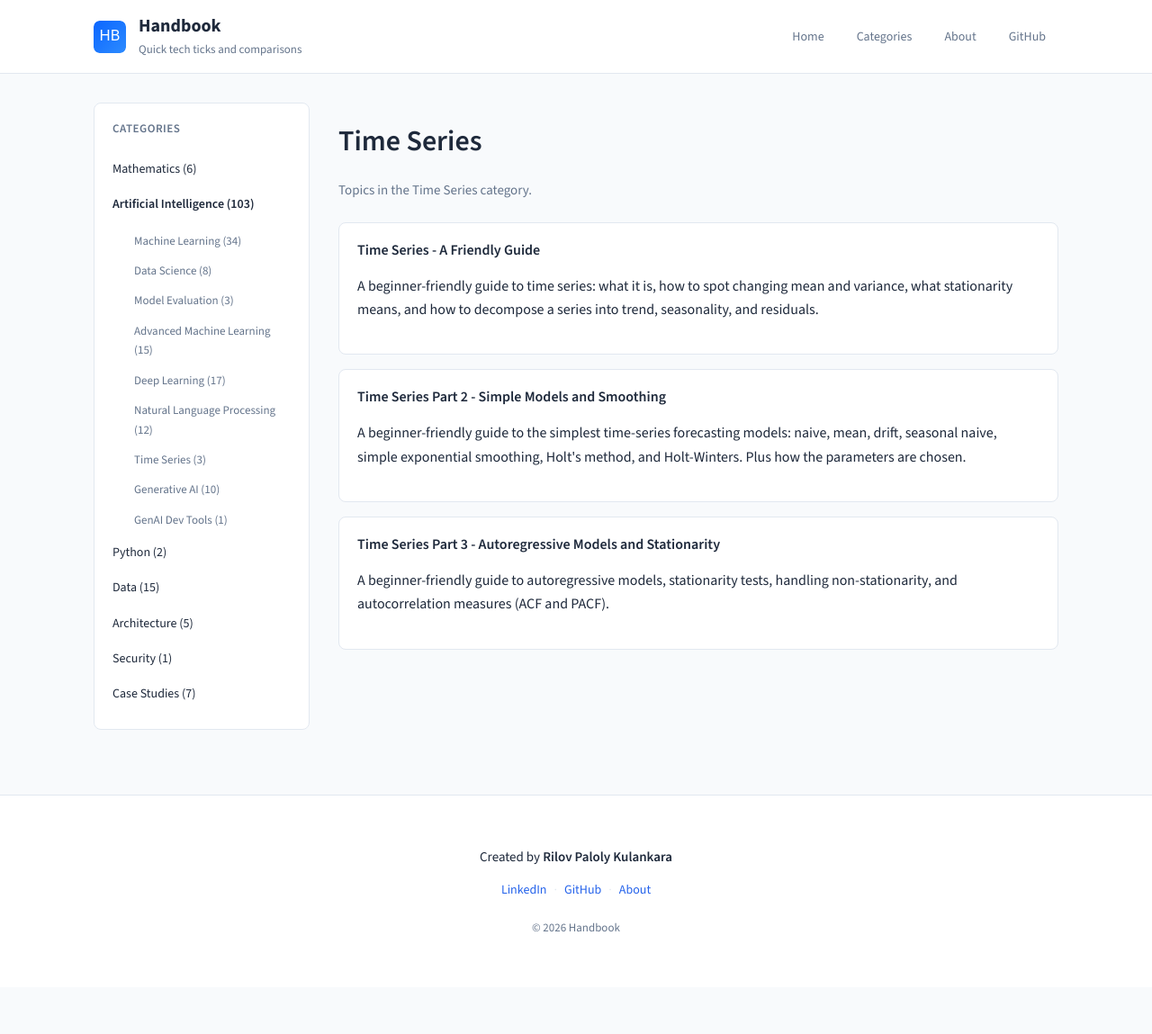
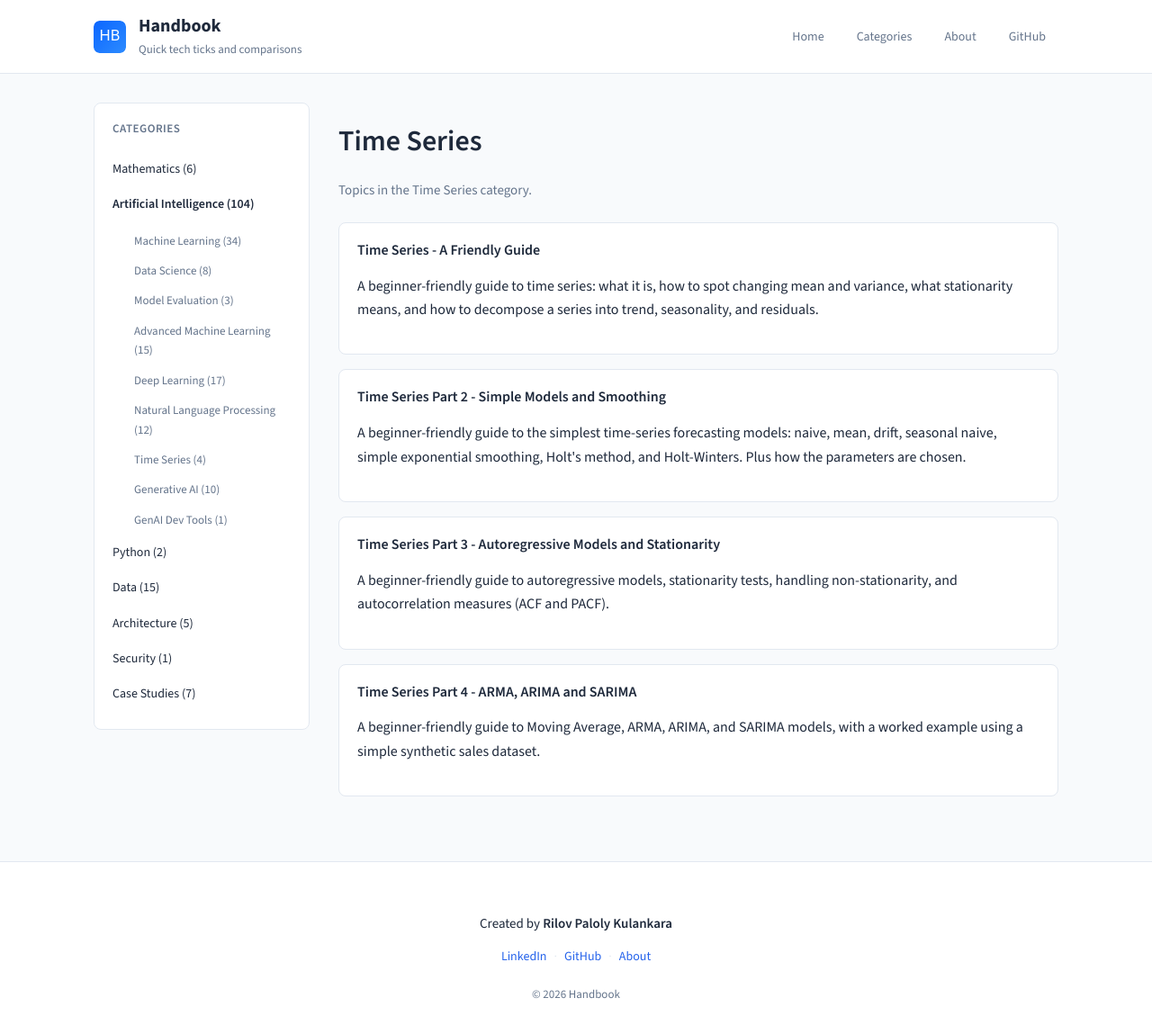
Before and after one commit to rilov/handbook, a Jekyll site: the page built from categories/time-series/index.md, in a window 1280 px wide and 1172 px high. Shown: the top 1149 px of the window at 90% size. Built offline with Jekyll 4.4.1, drawn with Linux system fonts in a browser that asks for light colours; some of the changed lines change nothing that is shown.

Commit message:
Add Time Series Part 4 covering MA, ARMA, ARIMA and SARIMA

````diff
--- /dev/null
+++ b/_topics/Time Series Part 4 - ARMA, ARIMA and SARIMA.md
@@ -0,0 +1,323 @@
+---
+title: "Time Series Part 4 - ARMA, ARIMA and SARIMA"
+category: Time Series
+order: 3
+permalink: /topics/time-series-arma-arima-sarima/
+tags:
+  - time-series
+  - arma
+  - arima
+  - sarima
+  - forecasting
+  - stationarity
+  - differencing
+summary: "A beginner-friendly guide to Moving Average, ARMA, ARIMA, and SARIMA models, with a worked example using a simple synthetic sales dataset."
+date: 2026-08-23
+---
+
+# Time Series Part 4 - ARMA, ARIMA and SARIMA
+
+In Part 3, you learned how **AR** models use past values of the series to predict the next value. This part adds the missing pieces:
+
+- **MA** models use past forecast errors.
+- **ARMA** combines AR and MA.
+- **ARIMA** adds differencing to handle trends.
+- **SARIMA** adds seasonal differencing to handle repeating patterns.
+
+By the end, you will be able to read the order `(p, d, q)(P, D, Q)m` and fit a model in Python.
+
+---
+
+## 1. Moving Average (MA) models
+
+A **Moving Average** model does not use past values of the series. It uses past **shocks** (the unpredictable bits, also called errors or residuals).
+
+An **MA(1)** model looks like this:
+
+```
+y_t = c + e_t + θ * e_{t-1}
+```
+
+- `y_t` is the value at time `t`
+- `c` is a constant
+- `e_t` is the random shock at time `t`
+- `e_{t-1}` is the previous shock
+- `θ` is the weight of the previous shock
+
+### A tiny worked example
+
+Imagine a lemonade stand. Sales are normally 50 cups a day. On Monday, there is an unexpected surprise: a school group visits and buys an extra 10 cups (`e_t = +10`). That shock also spills into Tuesday because the stand runs out of cups early and cannot serve a few customers.
+
+Let `c = 50`, `θ = 0.4`, and the random shocks be:
+
+| Day | Shock `e_t` |
+|-----|-------------|
+| 1   | 0           |
+| 2   | 10          |
+| 3   | 0           |
+
+Then:
+
+- `y_1 = 50 + 0 + 0.4 * 0 = 50`
+- `y_2 = 50 + 10 + 0.4 * 0 = 60` (the shock on day 2 has not yet appeared in `e_{t-1}`)
+- `y_3 = 50 + 0 + 0.4 * 10 = 54` (the old shock is still affecting sales one day later)
+
+So an MA model has **short-term memory**: a shock affects the next few periods and then disappears.
+
+### How to spot an MA(q) process
+
+- The **ACF cuts off sharply** after lag `q`.
+- The **PACF tails off gradually**.
+
+That is the opposite of an AR(p) process. In AR, the PACF cuts off and the ACF tails off.
+
+---
+
+## 2. ARMA(p, q)
+
+**ARMA(p, q)** simply combines the two ideas:
+
+- `p` is the AR part: how many past values of the series are used.
+- `q` is the MA part: how many past shocks are used.
+
+A common shorthand is:
+
+```
+y_t = c + φ_1 y_{t-1} + ... + φ_p y_{t-p} + e_t + θ_1 e_{t-1} + ... + θ_q e_{t-q}
+```
+
+### Choosing p and q from the data
+
+A practical recipe is:
+
+1. Plot the series and the ACF/PACF.
+2. If the series is already stationary:
+   - `p` ≈ the last significant lag in the **PACF**.
+   - `q` ≈ the last significant lag in the **ACF**.
+3. Try a few nearby combinations and compare `AIC` or forecast error.
+
+---
+
+## 3. ARIMA(p, d, q)
+
+Many real series are **not** stationary. They have a trend. **ARIMA** adds one more parameter, `d`, which stands for the number of times you need to **difference** the series to make it stationary.
+
+- `p` = AR order
+- `d` = number of differences
+- `q` = MA order
+
+If `d = 0`, ARIMA is the same as ARMA. If `d = 1`, you fit the model to `y_t - y_{t-1}`.
+
+### A tiny worked example
+
+A savings account grows like this:
+
+```
+Balance: 100, 105, 112, 118, 125, 131, ...
+```
+
+The balance itself has a trend, so it is not stationary. If you look at the weekly **changes** instead:
+
+```
+Differences: 5, 7, 6, 7, 6, ...
+```
+
+Those differences are roughly flat. So `d = 1` is a good starting point.
+
+### Building an ARIMA model
+
+1. Check stationarity with an ADF or KPSS test.
+2. If the series is not stationary, apply differencing (`d = 1` or more).
+3. On the differenced series, use ACF/PACF to pick `p` and `q`.
+4. Fit the model and check residuals.
+5. Forecast and transform the result back to the original scale if needed.
+
+---
+
+## 4. SARIMA(p,d,q)(P,D,Q)m
+
+**SARIMA** adds a seasonal ARIMA model on top of the regular ARIMA model. The full order is written as `(p, d, q)(P, D, Q)m`.
+
+| Letter | Meaning | Example |
+|--------|---------|---------|
+| `p` | non-seasonal AR order | `p = 1` uses `y_{t-1}` |
+| `d` | non-seasonal differencing | `d = 1` removes trend |
+| `q` | non-seasonal MA order | `q = 1` uses `e_{t-1}` |
+| `P` | seasonal AR order | `P = 1` uses `y_{t-m}` |
+| `D` | seasonal differencing | `D = 1` removes yearly pattern |
+| `Q` | seasonal MA order | `Q = 1` uses `e_{t-m}` |
+| `m` | number of periods per season | `m = 12` for monthly data |
+
+### How to read it
+
+`(1, 1, 1)(1, 1, 1)12` for monthly data means:
+
+- The series is differenced once to remove trend (`d = 1`).
+- It is also seasonally differenced once at lag 12 to remove the yearly pattern (`D = 1`, `m = 12`).
+- We use one non-seasonal AR term (`p = 1`), one non-seasonal MA term (`q = 1`).
+- We use one seasonal AR term at lag 12 (`P = 1`) and one seasonal MA term at lag 12 (`Q = 1`).
+
+### Choosing the seasonal orders
+
+1. Look at the ACF at seasonal lags: 12, 24, 36 for monthly data.
+2. If a seasonal lag is significant, try `P` or `Q` at that lag.
+3. Use seasonal differencing `D` if the seasonal pattern itself is changing over time.
+4. Compare models using `AIC`, `BIC`, or forecast error.
+
+---
+
+## 5. Worked example: monthly hot-chocolate sales
+
+We will build a SARIMA model for a small mountain café that sells hot chocolate. The café is busier in winter and grows a little each year.
+
+### Step 1: make the data
+
+You can generate a similar dataset in Python.
+
+```python
+import pandas as pd
+import numpy as np
+import matplotlib.pyplot as plt
+
+# 4 years of monthly hot-chocolate sales
+np.random.seed(42)
+n = 48
+time = np.arange(1, n + 1)
+
+trend = 2 + 0.2 * time
+seasonal = 30 * np.sin(2 * np.pi * time / 12) + 15 * np.cos(2 * np.pi * time / 12)
+noise = np.random.normal(0, 4, n)
+
+sales = 100 + trend + seasonal + noise
+
+idx = pd.date_range('2020-01-01', periods=n, freq='MS')
+df = pd.DataFrame({'sales': sales}, index=idx)
+
+# Plot the series
+df['sales'].plot(title='Monthly hot-chocolate sales')
+plt.show()
+```
+
+This series has a trend and a yearly seasonal pattern, so SARIMA is a natural choice.
+
+### Step 2: check stationarity
+
+```python
+from statsmodels.tsa.stattools import adfuller
+
+result = adfuller(df['sales'])
+print('ADF p-value:', result[1])
+```
+
+If the p-value is large (for example, greater than 0.05), the series is not stationary. That is expected here because of the trend and the seasonality.
+
+### Step 3: difference the series
+
+We remove both the trend and the yearly pattern. For monthly data with season length `m = 12`:
+
+```python
+from statsmodels.tsa.seasonal import seasonal_decompose
+
+# Optional: visualise the parts
+decompose = seasonal_decompose(df['sales'], model='additive', period=12)
+decompose.plot()
+plt.show()
+```
+
+### Step 4: decide the orders from ACF and PACF
+
+```python
+from statsmodels.graphics.tsaplots import plot_acf, plot_pacf
+import warnings
+warnings.filterwarnings('ignore')
+
+fig, ax = plt.subplots(2, 1, figsize=(10, 8))
+plot_acf(df['sales'], lags=24, ax=ax[0])
+plot_pacf(df['sales'], lags=24, ax=ax[1], method='ywm')
+plt.show()
+```
+
+In this synthetic example:
+
+- The **ACF** decays slowly because the series is not stationary.
+- After one non-seasonal difference and one seasonal difference, the ACF and PACF should show clearer cut-off points.
+
+### Step 5: fit a SARIMA model
+
+```python
+from statsmodels.tsa.statespace.sarimax import SARIMAX
+
+# Split into train and test
+# Use the last 12 months as the test set
+train = df.iloc[:-12]
+test = df.iloc[-12:]
+
+# Fit a SARIMA model with a reasonable starting order
+model = SARIMAX(train['sales'],
+                order=(1, 1, 1),
+                seasonal_order=(1, 1, 1, 12))
+results = model.fit(disp=False)
+
+print(results.summary())
+```
+
+The summary has three parts:
+
+- **coef** tells you the estimated weights for each term.
+- **P>|z|** tells you the p-value. Values below 0.05 mean the term is useful.
+- **AIC / BIC** are information criteria. Lower is better when comparing models for the same data.
+
+### Step 6: forecast and evaluate
+
+```python
+from sklearn.metrics import mean_squared_error, mean_absolute_percentage_error
+import math
+
+# Forecast the same length as the test set
+forecast = results.get_forecast(steps=12)
+predicted = forecast.predicted_mean
+
+rmse = math.sqrt(mean_squared_error(test['sales'], predicted))
+mape = mean_absolute_percentage_error(test['sales'], predicted) * 100
+
+print(f'RMSE: {rmse:.2f}')
+print(f'MAPE: {mape:.2f}%')
+
+# Plot actual vs forecast
+plt.plot(train.index, train['sales'], label='train')
+plt.plot(test.index, test['sales'], label='actual')
+plt.plot(test.index, predicted, label='forecast')
+plt.legend()
+plt.show()
+```
+
+### Step 7: improve the model
+
+If the first model is not good, try other values:
+
+```python
+orders_to_try = [
+    (1, 1, 1, 1, 1, 1, 12),
+    (1, 1, 0, 1, 1, 0, 12),
+    (2, 1, 1, 1, 1, 1, 12),
+    (1, 1, 1, 0, 1, 1, 12),
+]
+
+for p, d, q, P, D, Q, m in orders_to_try:
+    model = SARIMAX(train['sales'],
+                    order=(p, d, q),
+                    seasonal_order=(P, D, Q, m))
+    fitted = model.fit(disp=False)
+    forecast = fitted.get_forecast(steps=12).predicted_mean
+    rmse = math.sqrt(mean_squared_error(test['sales'], forecast))
+    mape = mean_absolute_percentage_error(test['sales'], forecast) * 100
+    print(f'({p},{d},{q})({P},{D},{Q}){m}  RMSE={rmse:.2f}  MAPE={mape:.2f}%')
+```
+
+Pick the order with the lowest `RMSE` or `MAPE` on the test set.
+
+---
+
+## 6. One-sentence takeaway
+
+**SARIMA handles both trend and seasonality: use `p, q` and the ACF/PACF for the non-seasonal part, use `P, Q, m` for the repeating pattern, and use `d, D` to make the series stationary before you fit the model.**
--- a/categories/time-series/index.md
+++ b/categories/time-series/index.md
@@ -11,6 +11,7 @@ Learn the basics of time series analysis in plain language. This module covers h
 - **[Time Series - A Friendly Guide]({{ site.baseurl }}/topics/time-series-friendly-guide)** — A beginner-friendly introduction to stationarity, trend, seasonality, and additive vs multiplicative decomposition.
 - **[Time Series Part 2 - Simple Models and Smoothing]({{ site.baseurl }}/topics/time-series-simple-models-smoothing)** — Naive, mean, drift, seasonal naive, simple exponential smoothing, Holt's, Holt-Winters, and how parameters are chosen.
 - **[Time Series Part 3 - Autoregressive Models and Stationarity]({{ site.baseurl }}/topics/time-series-autoregressive-stationarity)** — AR models, stationarity tests (ADF, KPSS), handling non-stationarity, ACF and PACF.
+- **[Time Series Part 4 - ARMA, ARIMA and SARIMA]({{ site.baseurl }}/topics/time-series-arma-arima-sarima)** — Moving Average, ARMA, ARIMA, SARIMA, and a worked example on monthly hot-chocolate sales.
 
 **What You'll Learn:**
 
````
